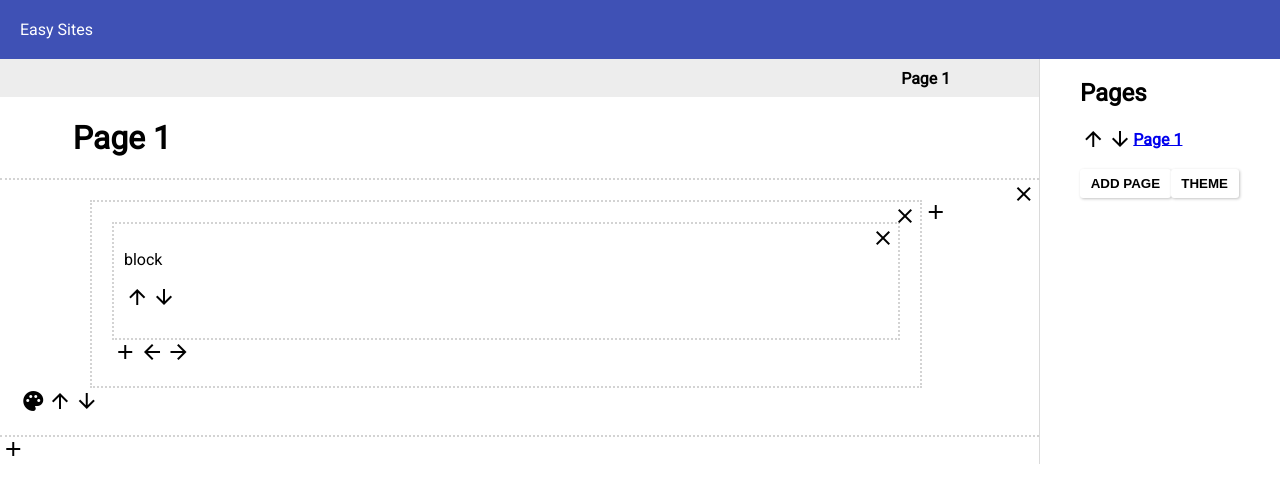
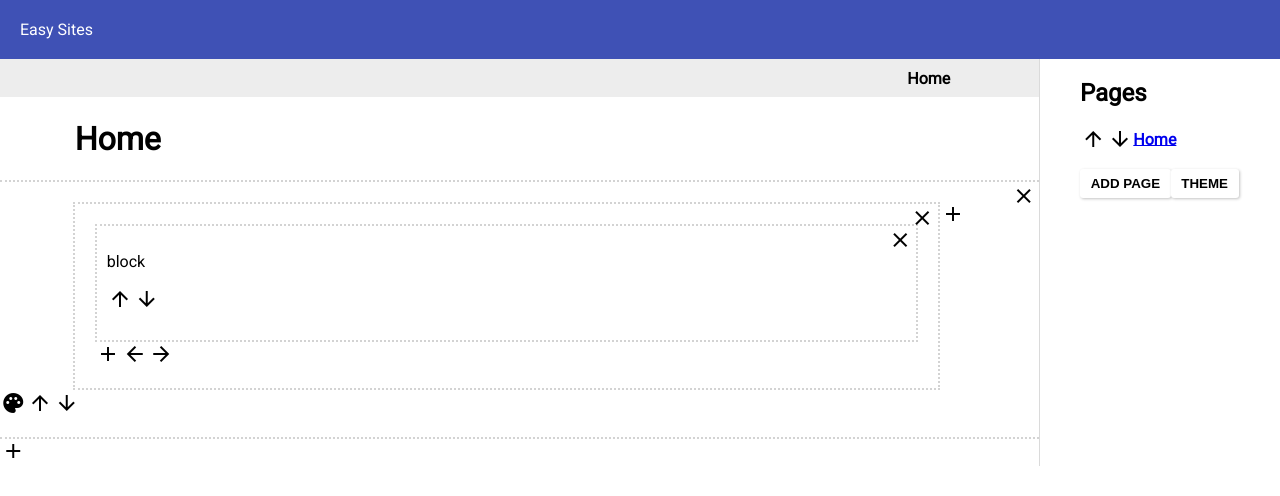
Before and after one commit to Droces/easy-sites, an Angular app: page /page/1 in a window 1280 px wide. Shown: the top 496 px of the page. Built offline with nearby package versions, Linux system fonts and the light colour scheme.

Commit message:
Adding page switches to it, page title editable.

```diff
--- a/src/app/app.module.ts
+++ b/src/app/app.module.ts
@@ -1,5 +1,7 @@
 import { BrowserModule } from '@angular/platform-browser';
 import { NgModule } from '@angular/core';
+
+import { FormsModule } from '@angular/forms'; // <-- NgModel lives here
 
 import { AppRoutingModule } from './app-routing.module';
 import { AppComponent } from './app.component';
@@ -24,7 +26,8 @@ import { PrimaryNavComponent } from './primary-nav/primary-nav.component';
   ],
   imports: [
     BrowserModule,
-    AppRoutingModule
+    AppRoutingModule,
+    FormsModule
   ],
   providers: [],
   bootstrap: [AppComponent]
--- a/src/app/mock-pages.ts
+++ b/src/app/mock-pages.ts
@@ -4,7 +4,7 @@ import { Group } from './group';
 import { Block } from './block';
 
 export const PAGES: Page[] = [
-  {id: 1, title: 'Page 1', sections: [
+  {id: 1, title: 'Home', sections: [
     {id: 2, colourStyle: 'default', groups: [
       {id: 3, blocks: [
         {id: 4, content: "block"}
--- a/src/app/page.service.ts
+++ b/src/app/page.service.ts
@@ -31,8 +31,9 @@ export class PageService {
     return null;
   }
 
-  addPage(): void {
+  addPage(): number {
     this.pageIdCounter ++;
     this.pages.push({id: this.pageIdCounter, title: 'New page', sections: []});
+    return this.pageIdCounter;
   }
 }
--- a/src/app/page/page.component.html
+++ b/src/app/page/page.component.html
@@ -1,7 +1,8 @@
 <main class="page"
     [attr.data-theme]="settings.theme">
   <app-primary-nav></app-primary-nav>
-  <h1>{{ page.title }}</h1>
+  <!-- <h1 contenteditable [innerHTML]="page.title"></h1> -->
+  <h1><input type="text" class="plain" [(ngModel)]="page.title" /></h1>
   <div class="sections">
     <app-section *ngFor="let section of page.sections"
       [section]="section"
--- a/src/app/page/page.component.scss
+++ b/src/app/page/page.component.scss
@@ -4,3 +4,9 @@ app-primary-nav {
   display: block;
   background: rgba(0, 0, 0, 0.07);
 }
+h1 > input {
+  font-size: inherit;
+  font-weight: inherit;
+  display: block;
+  width: 100%;
+}
--- a/src/app/pages-list/pages-list.component.ts
+++ b/src/app/pages-list/pages-list.component.ts
@@ -45,7 +45,8 @@ export class PagesListComponent implements OnInit {
   }
 
   addPage(): void {
-    this.pageService.addPage();
+    var id: number = this.pageService.addPage();
+    this.router.navigate(['page/' + id]);
   }
 
   up(page): void {
--- a/src/app/section/section.component.scss
+++ b/src/app/section/section.component.scss
@@ -1,7 +1,8 @@
 $breakpoint: 800px;
 section {
   position: relative;
-  padding: 20px;
+  padding-top: 20px;
+  padding-bottom: 20px;
 }
 section > .column {
 }
--- a/src/styles/_elements.scss
+++ b/src/styles/_elements.scss
@@ -38,12 +38,21 @@ button.remove {
   top: 2px;
   right: 2px;
 }
+
+input.plain {
+  border: none;
+  background: none;
+  color: inherit;
+  font-family: inherit;
+}
+
 app-page {
   flex: 1 1 auto;
 }
 
 $temp-border: dotted 2px lightgrey;
-section {
+app-section {
+  display: block;
   border-bottom: $temp-border;
   &:first-of-type {
     border-top: $temp-border;
--- a/src/styles/_layout.scss
+++ b/src/styles/_layout.scss
@@ -1,12 +1,13 @@
 $breakpoint: 800px;
 
 nav,
-h1,
+h1, .h1,
 section > .column {
   margin-left: auto;
   margin-right: auto;
   padding-left: 7%;
   padding-right: 7%;
+  box-sizing: content-box;
 
   @media all and (min-width: $breakpoint) {
     max-width: 1200px;
```
